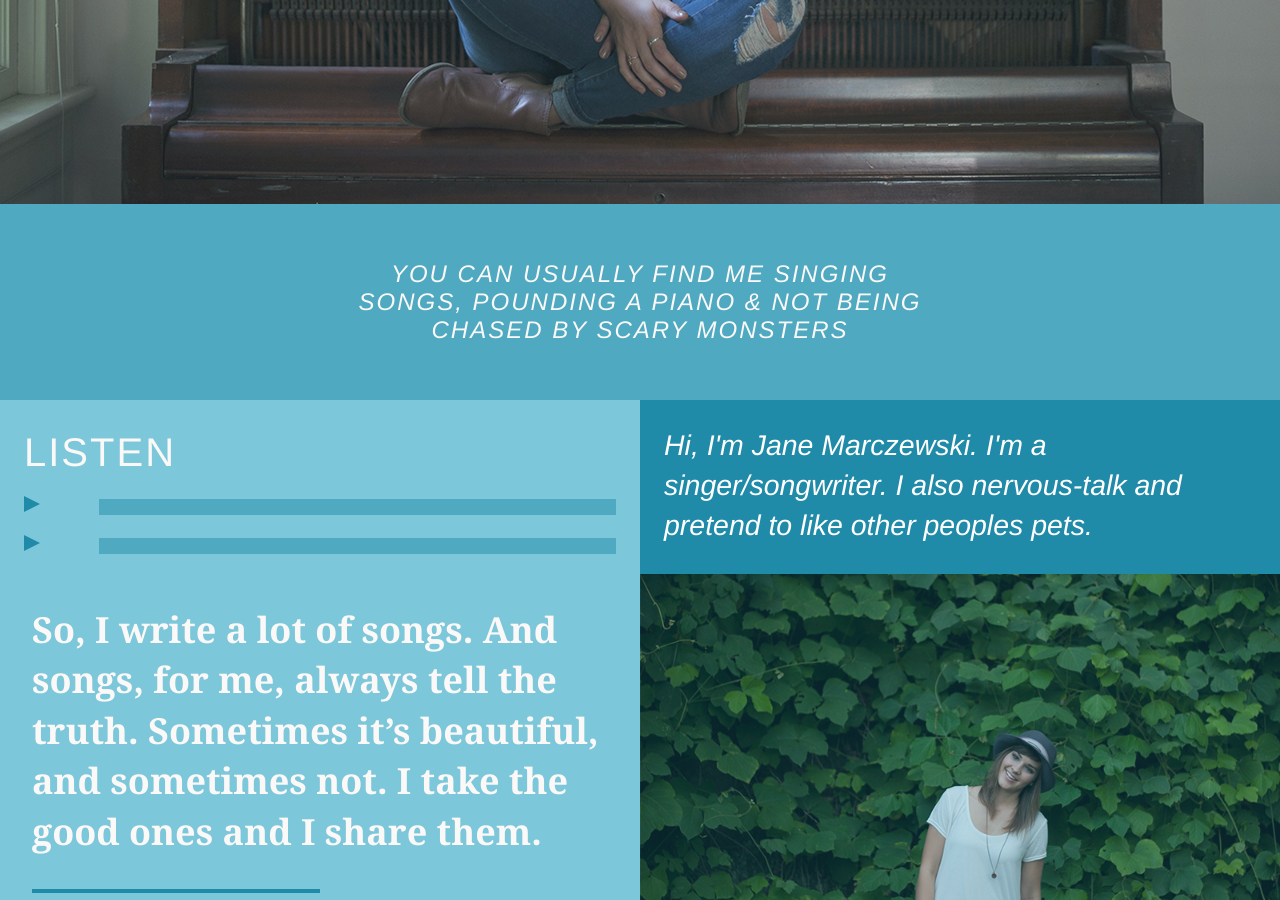
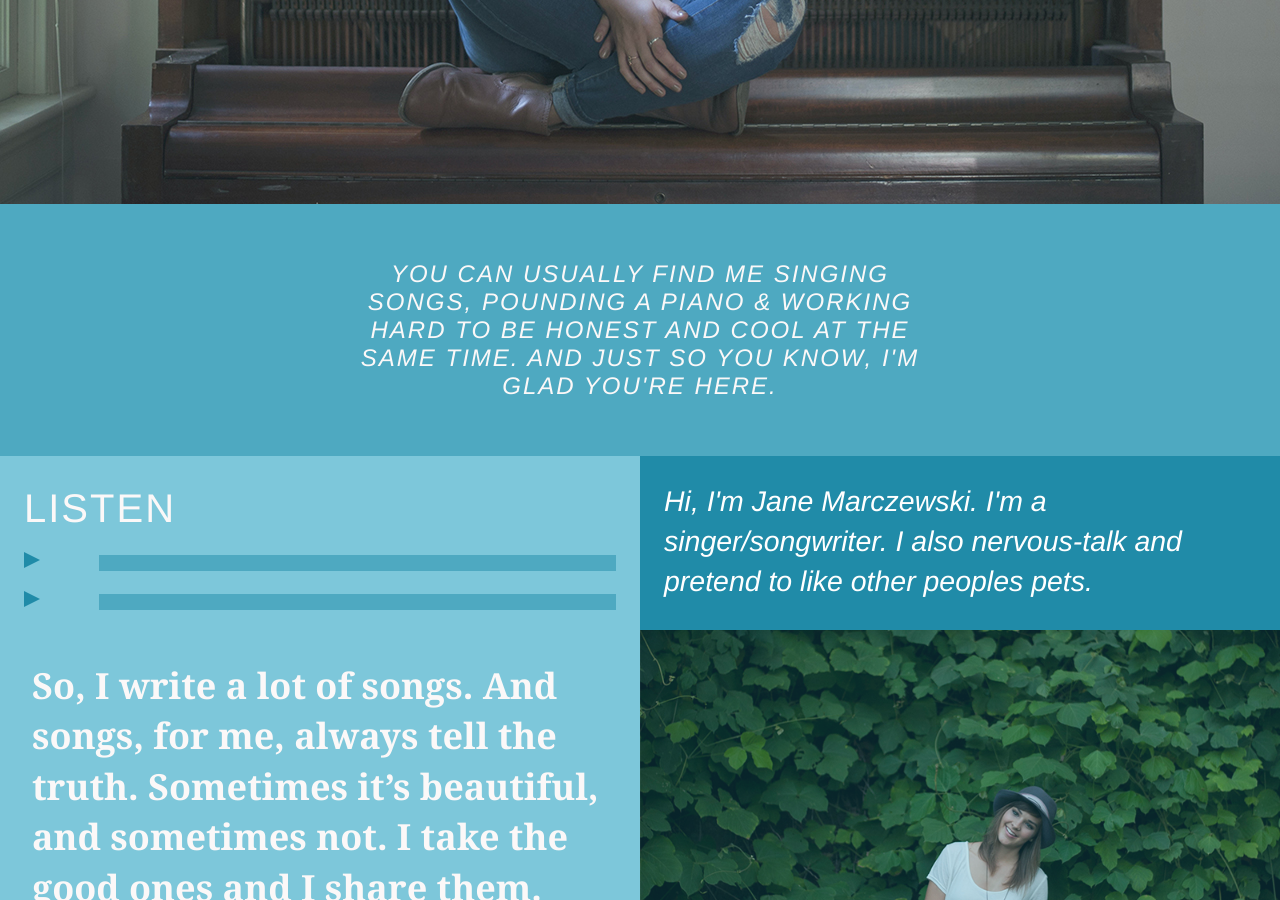
Before and after one commit to janemarczewski/janemarczewski.github.io, a Jekyll site: the page built from index.html, in a window 1280 px wide and 900 px high, scrolled down 719 px. Built offline with Jekyll 4.4.1, drawn with Linux system fonts in a browser that asks for light colours; nearby versions of some CDN libraries.

Commit message:
updating config.yml

```diff
--- a/_config.yml
+++ b/_config.yml
@@ -1,12 +1,11 @@
 # Site settings
 title: Jane Marczewski
-email: your-email@domain.com
+email: jane.marczewski@gmail.com
 description: > # this means to ignore newlines until "baseurl:"
-    You can usually find me singing songs, pounding a piano & not being chased by scary monsters
+    You can usually find me singing songs, pounding a piano & working hard to be honest and cool at the same time. And just so you know, I'm glad you're here.
 baseurl: "" # the subpath of your site, e.g. /blog/
 url: "janemarczewski.github.io" # the base hostname & protocol for your site
 twitter_username: janemarczewski
-github_username:  jekyll
 
 # Build settings
 markdown: kramdown
```
